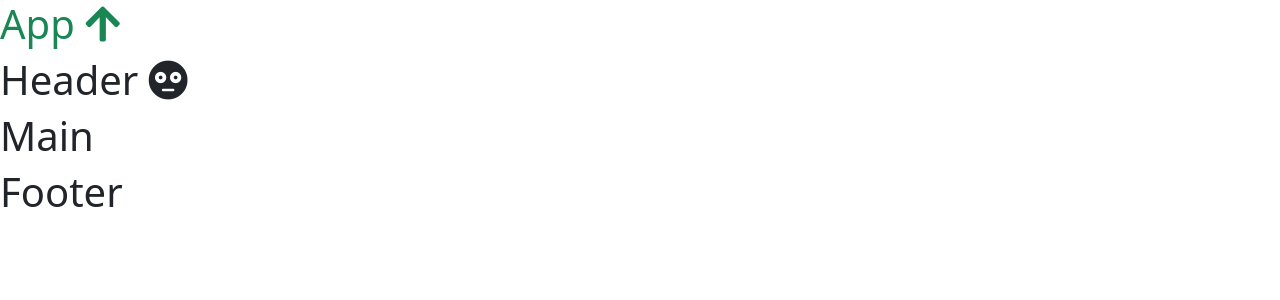
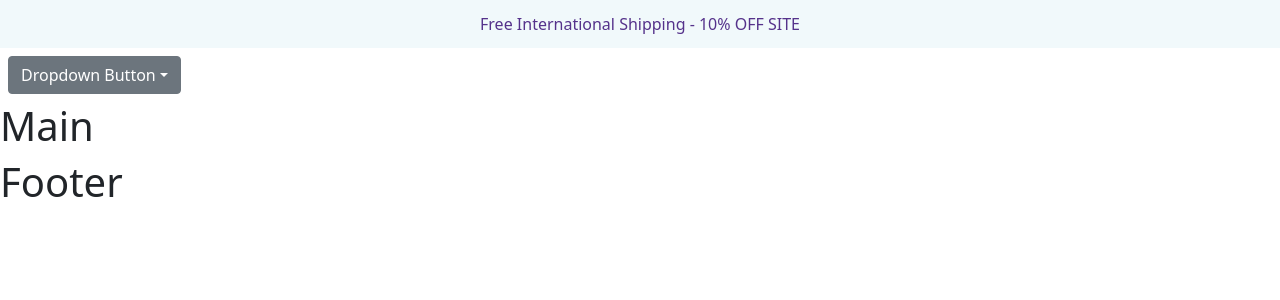
Before and after one commit to VAB1998/proj-html-vuejs, a Vue app: page / in a window 1280 px wide. Shown: the top 300 px of the page. Built offline with nearby package versions, Linux system fonts and the light colour scheme.

Commit message:
Added new components

```diff
--- a/src/App.vue
+++ b/src/App.vue
@@ -1,9 +1,6 @@
 <template>
   <div id="app">
-    <h1 class="text-success">
-      App
-      <i class="fas fa-arrow-up"></i>
-    </h1>
+
     <Header />
     <Main />
     <Footer />
@@ -27,4 +24,5 @@ export default {
 
 <style lang="scss">
 @import './style/general.scss';
+@import './style/variables.scss';
 </style>
--- /dev/null
+++ b/src/components/DiscountBanner.vue
@@ -0,0 +1,33 @@
+<template>
+    <section id="discount_banner">
+        <div class="container_fluid h-100">
+            <div class="row h-100">
+                <div class="col-12 text-center">
+                    <!-- Conviene inserire il valore percentuae dinamicamente??????!!!!!! -->
+                    <p>Free International Shipping - 10% OFF SITE</p>
+                </div>
+            </div>
+        </div>
+    </section>
+</template>
+
+<script>
+
+export default {
+    name: 'DiscountBanner',
+
+}
+</script>
+
+<style lang="scss" scoped>
+@import '../style/variables.scss';
+#discount_banner{
+    //Style
+    background-color: $light_gray_color;
+    color: $primary_color;
+    height: 48px;
+    p{
+        line-height: 48px;
+    }
+}
+</style>
--- a/src/components/Header.vue
+++ b/src/components/Header.vue
@@ -1,17 +1,19 @@
 <template>
     <header>
-        <h1>Header
-            <i class="fas fa-flushed"></i>
-        </h1>
+        <DiscountBanner />
+        <Navbar />
     </header>
 </template>
 
 <script>
+import DiscountBanner from './DiscountBanner'
+import Navbar from './Navbar'
 
 export default {
     name: 'Header',
     components: {
-
+        DiscountBanner,
+        Navbar
     }
 }
 </script>
--- /dev/null
+++ b/src/components/Navbar.vue
@@ -0,0 +1,29 @@
+<template>
+    <div id="navbar">
+        <b-dropdown id="dropdown-1" text="Dropdown Button" class="m-md-2">
+        <b-dropdown-item>First Action</b-dropdown-item>
+        <b-dropdown-item>Second Action</b-dropdown-item>
+        <b-dropdown-item>Third Action</b-dropdown-item>
+        <b-dropdown-divider></b-dropdown-divider>
+        <b-dropdown-item active>Active action</b-dropdown-item>
+        <b-dropdown-item disabled>Disabled action</b-dropdown-item>
+        </b-dropdown>
+
+    </div>
+
+</template>
+
+<script>
+
+export default {
+
+    name: 'Navbar',
+    components: {
+
+    }
+}
+</script>
+
+<style lang="scss" scoped>
+
+</style>
--- a/src/style/general.scss
+++ b/src/style/general.scss
@@ -1,4 +1,5 @@
 // Bootstrap Import
-@import '~bootstrap/scss/bootstrap';
+
+
 //Fontawesome import
 @import '~@fortawesome/fontawesome-free/css/all.css';
--- a/src/style/variables.scss
+++ b/src/style/variables.scss
@@ -0,0 +1,7 @@
+//------Colors------
+$primary_color : #55328b;
+$secondary_color : #f3eef4;
+$light_gray_color : #f1f9fb;
+$accent_color : #000;
+
+//Feedback colors : success warning error
```
